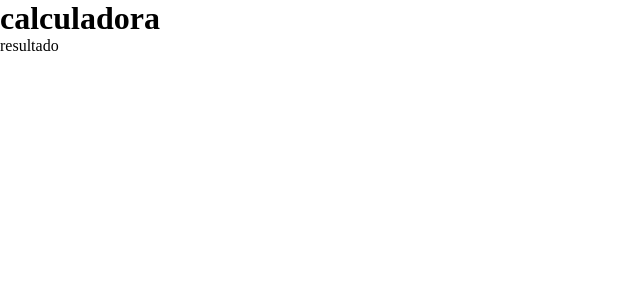
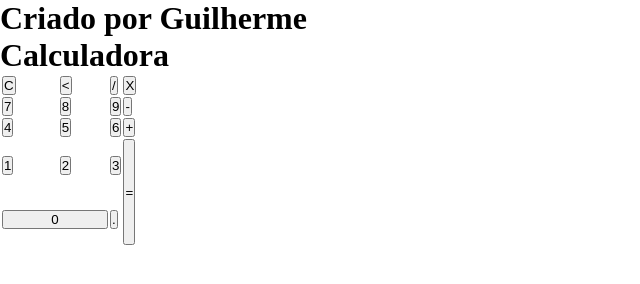
Before and after one commit to GuilhermeGaldinoFerreira/gui.calculadora, a plain HTML site: page index.html in a window 1280 px wide. Shown: the whole page, without its empty margins (0-640 px from the left). Drawn offline with Linux system fonts and the light colour scheme.

Commit message:
Add files via upload

```diff
--- a/index.html
+++ b/index.html
@@ -1,18 +1,50 @@
 <!DOCTYPE html>
-<html lang="en">
+
+<html>
     <head>
-    <meta charset="UTF-8">
-    <meta name="viewport" content="width=device-width, initial-scale=1.0">
-    <title>calculadora</title>
+        <title>Calculadora</title>
+        <meta harset="UTF-8">
+        <meta name="viewport" content="width-device-width, initial-scale=1.0">
         <link rel="stylesheet" href="styles.css">
     </head>
+
     <body>
-    <div class="calculadora">
-        <h1>calculadora</h1>
-        <p id="resultado">resultado</p>
+        <div class="fundo">
+            <h1>Criado por Guilherme</h1>
+            <div class="Calculadora">
+                <h1>Calculadora</h1>
+                <p id="resultado"></p>
                 <table>
-
+                    <tr>
+                        <td><button class="botao">C</button></td>
+                        <td><button class="botao"><</button></td>
+                        <td><button class="botao">/</button></td>
+                        <td><button class="botao">X</button></td>
+                    </tr>
+                    <tr>
+                        <td><button class="botao">7</button></td>
+                        <td><button class="botao">8</button></td>
+                        <td><button class="botao">9</button></td>
+                        <td><button class="botao">-</button></td>
+                    </tr>
+                    <tr>
+                        <td><button class="botao">4</button></td>
+                        <td><button class="botao">5</button></td>
+                        <td><button class="botao">6</button></td>
+                        <td><button class="botao">+</button></td>
+                    </tr>
+                    <tr>
+                        <td><button class="botao">1</button></td>
+                        <td><button class="botao">2</button></td>
+                        <td><button class="botao">3</button></td>
+                        <td rowspan="2"><button class="botao" style="height: 106px;">=</button></td>
+                    </tr>
+                    <tr>
+                        <td colspan="2"><button class="botao" style="width: 106px;">0</button></td>
+                        <td><button class="botao">.</button></td>
+                    </tr>
                 </table>
+            </div>
         </div>
     </body>
 </html>
```
Lines whose indentation alone changed are shown as unchanged.
